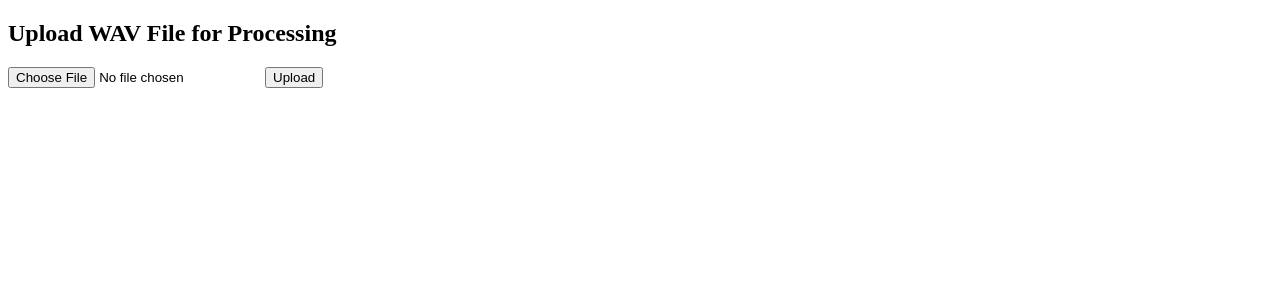
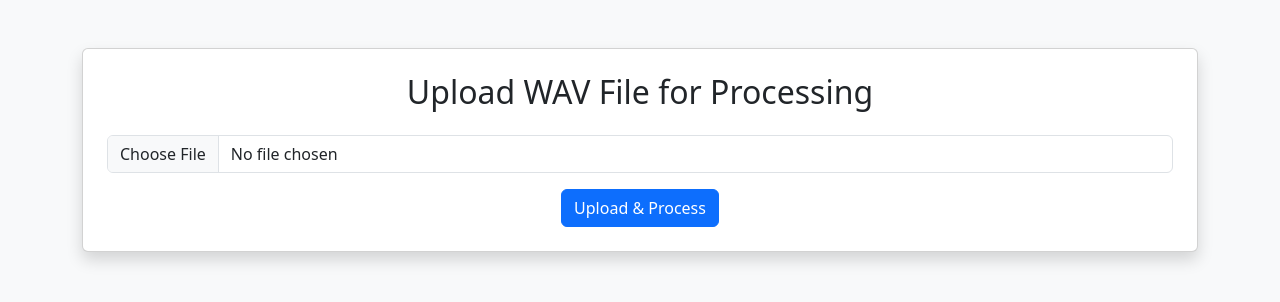
Before and after one commit to omicron9009/PBL_GunShot_Localisation, a Flask app: page / in a window 1280 px wide. Shown: the top 302 px of the page. Run offline with Flask 3, Linux system fonts and the light colour scheme.

Commit message:
New Flask APP with UI

```diff
--- a/FlaskAPP/app.py
+++ b/FlaskAPP/app.py
@@ -1,5 +1,7 @@
 from flask import Flask, render_template, request, send_from_directory
 import os
+import matplotlib
+matplotlib.use('Agg')  # Use non-GUI backend for Matplotlib
 import librosa
 import numpy as np
 import matplotlib.pyplot as plt
@@ -19,13 +21,23 @@
 def upload_file():
     if 'file' not in request.files:
         return 'No file part'
+
     file = request.files['file']
     if file.filename == '':
         return 'No selected file'
+
     file_path = os.path.join(UPLOAD_FOLDER, file.filename)
     file.save(file_path)
-    process_wav_file(file_path)  # Process file & generate plots
-    return render_template('index.html', filename=file.filename)
+
+    # Process file & get DOA values
+    result = process_wav_file(file_path)
+
+    if result:
+        doa_rad, x, y = result
+        return render_template('index.html', filename=file.filename, doa_rad=doa_rad, x=x, y=y)
+
+    return "Error processing file", 400
+
 
 @app.route('/plots/<filename>')
 def get_plot(filename):
--- a/FlaskAPP/doa_processor.py
+++ b/FlaskAPP/doa_processor.py
@@ -1,8 +1,13 @@
 import os
+import matplotlib
+matplotlib.use('Agg')  # Use non-GUI backend for Matplotlib
 import numpy as np
 import librosa
 import matplotlib.pyplot as plt
+import os
 
+PLOT_FOLDER = "static/plots"
+os.makedirs(PLOT_FOLDER, exist_ok=True)
 # Constants
 SPEED_OF_SOUND = 343  # Speed of sound in air (m/s)
 MIC_DISTANCE = 0.1     # Distance between adjacent microphones (adjust as needed)
@@ -65,7 +70,7 @@
     ax.set_rticks([])
     ax.set_title("Polar Plot of DOA", va="bottom")
     ax.legend()
-    plt.savefig(f"static/plots/polar.png")
+    plt.savefig(os.path.join(PLOT_FOLDER, "polar.png"))  # Ensure correct path
     plt.close()
 
 def plot_cartesian(x, y):
@@ -84,8 +89,9 @@
     plt.ylabel("Y Coordinate")
     plt.title("Gunshot DOA: Cartesian Plot")
     plt.legend()
-    plt.savefig(f"static/plots/cartesian.png")
+    plt.savefig(os.path.join(PLOT_FOLDER, "cartesian.png"))  # Ensure correct path
     plt.close()
+
 
 def process_wav_file(file_path):
     """Process WAV file: Extract features, compute DOA, and generate plots."""
@@ -98,3 +104,4 @@
     y = RADIUS * np.sin(doa_rad)
     plot_polar(doa)
     plot_cartesian(x, y)
+    return  doa_rad, x, y
--- a/FlaskAPP/templates/index.html
+++ b/FlaskAPP/templates/index.html
@@ -4,20 +4,47 @@
     <meta charset="UTF-8">
     <meta name="viewport" content="width=device-width, initial-scale=1.0">
     <title>Gunshot DOA Estimation</title>
+    <!-- Bootstrap CDN -->
+    <link href="https://cdn.jsdelivr.net/npm/bootstrap@5.3.0/dist/css/bootstrap.min.css" rel="stylesheet">
 </head>
-<body>
-    <h2>Upload WAV File for Processing</h2>
-    <form action="/upload" method="post" enctype="multipart/form-data">
-        <input type="file" name="file" required>
-        <button type="submit">Upload</button>
-    </form>
-    {% if filename %}
-        <h3>Results:</h3>
-        <p>File Processed: {{ filename }}</p>
-        <h4>Polar Plot:</h4>
-        <img src="/plots/polar.png" alt="Polar Plot" width="400">
-        <h4>Cartesian Plot:</h4>
-        <img src="/plots/cartesian.png" alt="Cartesian Plot" width="400">
-    {% endif %}
+<body class="bg-light">
+
+    <div class="container mt-5">
+        <div class="card shadow p-4">
+            <h2 class="text-center mb-4">Upload WAV File for Processing</h2>
+            <form action="/upload" method="post" enctype="multipart/form-data" class="text-center">
+                <input type="file" name="file" class="form-control mb-3" required>
+                <button type="submit" class="btn btn-primary">Upload & Process</button>
+            </form>
+        </div>
+
+        {% if filename %}
+        <div class="card shadow mt-4 p-4">
+            <h3 class="text-center text-success">Results:</h3>
+            <p><strong>File Processed:</strong> {{ filename }}</p>
+
+            <div class="row text-center">
+                <div class="col-md-6">
+                    <h4>Polar Plot:</h4>
+                    <img src="/plots/polar.png" alt="Polar Plot" class="img-fluid rounded shadow">
+                </div>
+                <div class="col-md-6">
+                    <h4>Cartesian Plot:</h4>
+                    <img src="/plots/cartesian.png" alt="Cartesian Plot" class="img-fluid rounded shadow">
+                </div>
+            </div>
+
+            <div class="mt-4">
+                <h5>DOA Calculations:</h5>
+                <p><strong>DOA (radians):</strong> {{ doa_rad }}</p>
+                <p><strong>X Coordinate:</strong> {{ x }}</p>
+                <p><strong>Y Coordinate:</strong> {{ y }}</p>
+            </div>
+        </div>
+        {% endif %}
+    </div>
+
+    <!-- Bootstrap JS Bundle -->
+    <script src="https://cdn.jsdelivr.net/npm/bootstrap@5.3.0/dist/js/bootstrap.bundle.min.js"></script>
 </body>
 </html>
```
Also changed, not shown: FlaskAPP/static/plots/cartesian.png, FlaskAPP/static/plots/polar.png, 1 other file.
